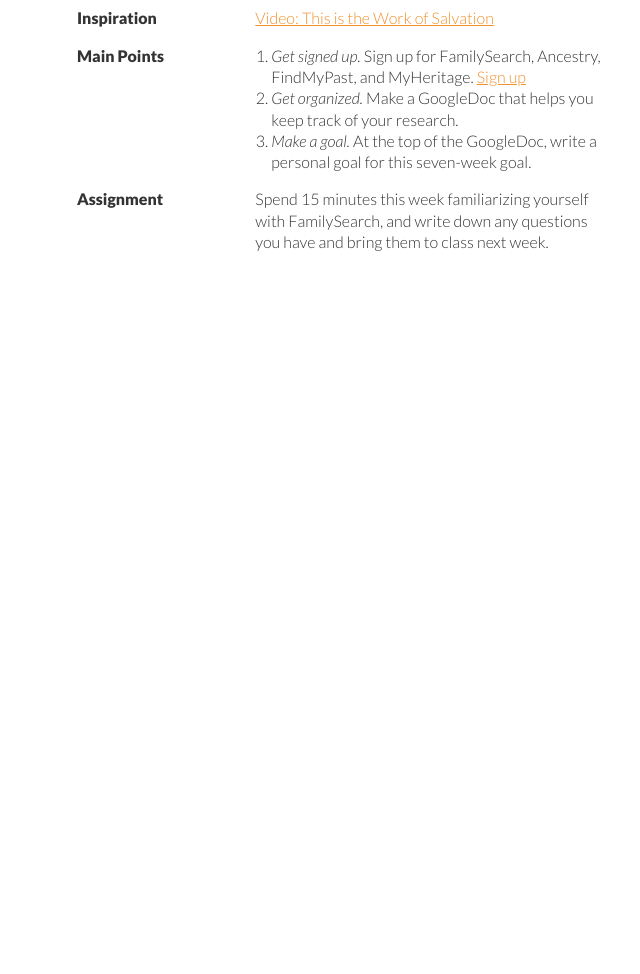
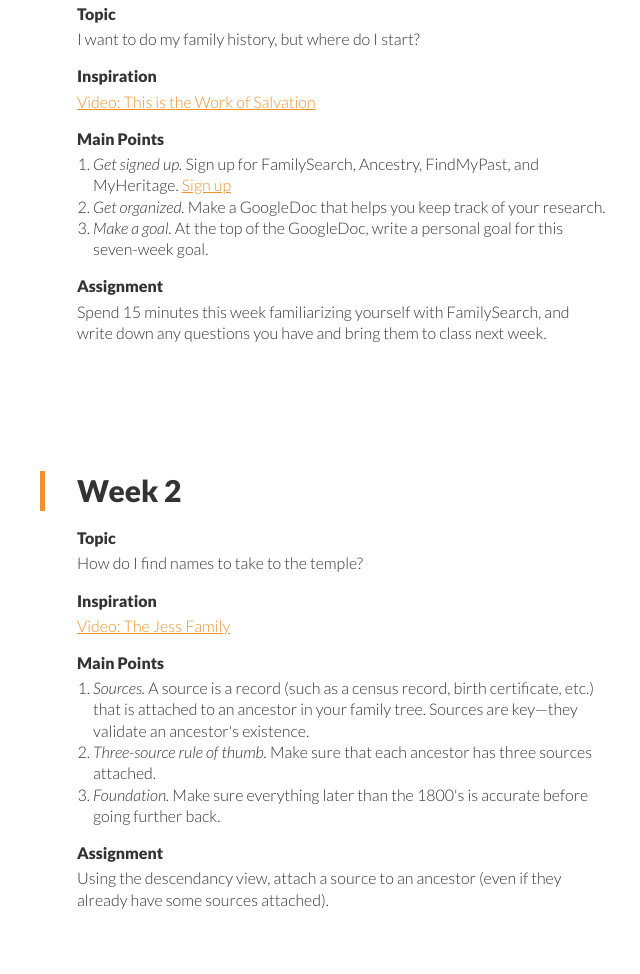
Before and after one commit to mjswensen/family-history-class, a plain HTML site: page index.html in a window 1280 px wide. Shown: the part 246-1220 px from the top of the page, without its empty margins (300-940 px from the left). Before the commit the page ends 800 px from the top, so only its background shows below. Drawn offline with nearby package versions, Linux system fonts and the light colour scheme.

Commit message:
Week 2 and design improvements.

```diff
--- a/index.html
+++ b/index.html
@@ -26,10 +26,10 @@
       font-weight: 900;
     }
     h1 {
-      text-align: center;
-      color: #ef912d;
       font-size: 2.25rem;
-      padding: 1rem;
+      padding: 1rem 2rem;
+      margin: 0 0 3rem 5px;
+      border-bottom: 1px solid #eeeeee;
     }
     h2 {
       font-size: 1.875rem;
@@ -61,22 +61,17 @@
       margin: 0 auto;
     }
     article {
-      margin: 5rem 0;
+      padding: 3rem 0;
     }
     .session-datum {
       padding: 0 2rem;
       margin: 1rem 0 1rem 5px;
     }
     .session-datum .key {
-      display: inline-block;
       font-weight: 900;
-      width: 33%;
       box-sizing: border-box;
       vertical-align: top;
-    }
-    .session-datum .value {
-      display: inline-block;
-      width: 66%;
+      margin-bottom: 0.2373046875rem;
     }
     @media screen and (max-width: 400px) {
       .session-datum .key,
@@ -93,15 +88,15 @@
     <article>
       <h2>Week 1</h2>
       <div class="session-datum">
-        <div class="key">Topic</div>
+        <h3 class="key">Topic</h3>
         <div class="value">I want to do my family history, but where do I start?</div>
       </div>
       <div class="session-datum">
-        <div class="key">Inspiration</div>
+        <h3 class="key">Inspiration</h3>
         <div class="value"><a href="https://www.lds.org/media-library/video/2013-01-04-this-is-the-work-of-salvation?lang=eng">Video: This is the Work of Salvation</a></div>
       </div>
       <div class="session-datum">
-        <div class="key">Main Points</div>
+        <h3 class="key">Main Points</h3>
         <div class="value">
           <ol>
             <li><em>Get signed up.</em> Sign up for FamilySearch, Ancestry, FindMyPast, and MyHeritage. <a href="http://bit.ly/ldsmemberaccess">Sign up</a></li>
@@ -111,8 +106,33 @@
         </div>
       </div>
       <div class="session-datum">
-        <div class="key">Assignment</div>
+        <h3 class="key">Assignment</h3>
         <div class="value">Spend 15 minutes this week familiarizing yourself with FamilySearch, and write down any questions you have and bring them to class next week.</div>
+      </div>
+    </article>
+    <article>
+      <h2>Week 2</h2>
+      <div class="session-datum">
+        <h3 class="key">Topic</h3>
+        <div class="value">How do I find names to take to the temple?</div>
+      </div>
+      <div class="session-datum">
+        <h3 class="key">Inspiration</h3>
+        <div class="value"><a href="https://www.lds.org/topics/family-history/to-turn-our-hearts">Video: The Jess Family</a></div>
+      </div>
+      <div class="session-datum">
+        <h3 class="key">Main Points</h3>
+        <div class="value">
+          <ol>
+            <li><em>Sources.</em> A source is a record (such as a census record, birth certificate, etc.) that is attached to an ancestor in your family tree. Sources are key—they validate an ancestor's existence.</li>
+            <li><em>Three-source rule of thumb.</em> Make sure that each ancestor has three sources attached.</li>
+            <li><em>Foundation.</em> Make sure everything later than the 1800's is accurate before going further back.</li>
+          </ol>
+        </div>
+      </div>
+      <div class="session-datum">
+        <h3 class="key">Assignment</h3>
+        <div class="value">Using the descendancy view, attach a source to an ancestor (even if they already have some sources attached).</div>
       </div>
     </article>
   </div>
```
